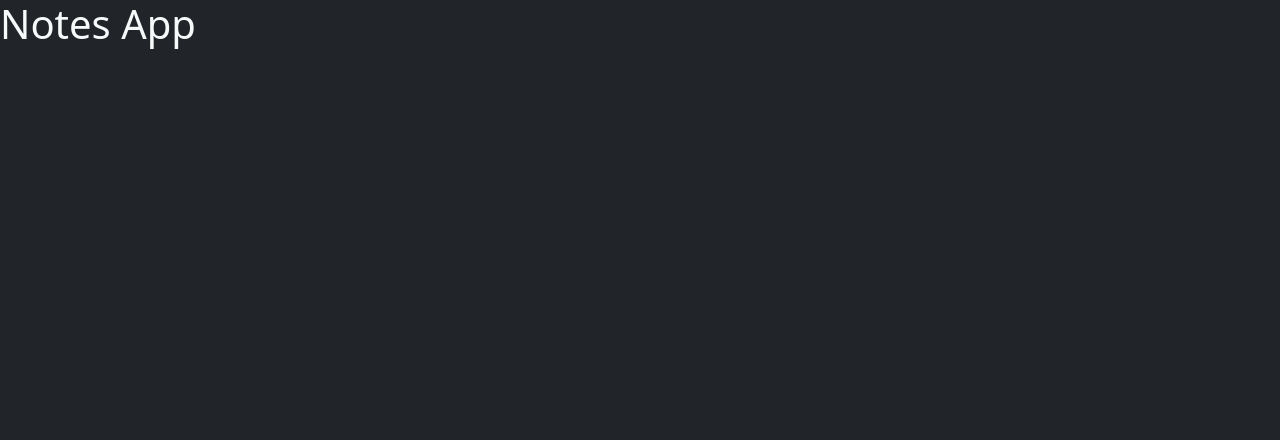
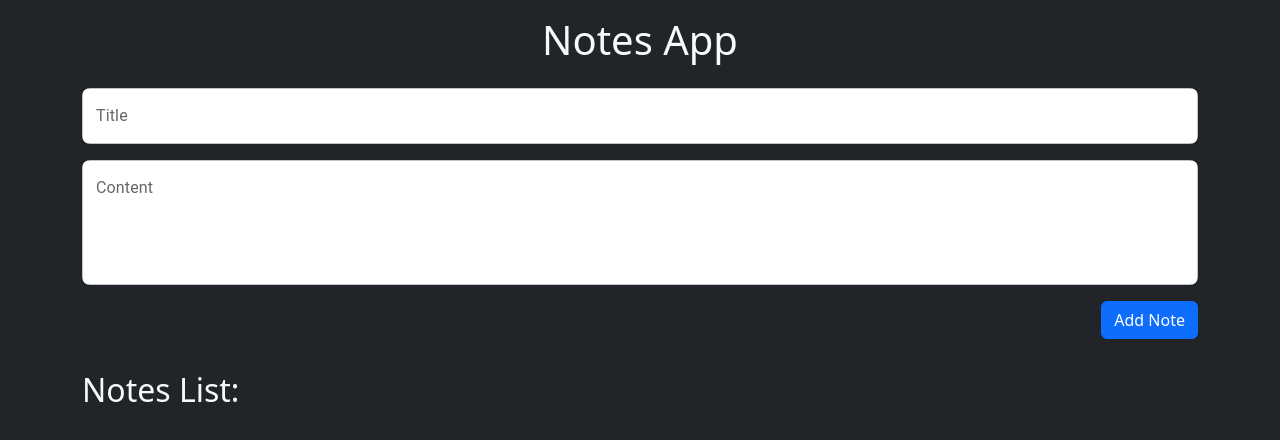
Before and after one commit to Minixx33/react-project-new, a React (Create React App) app: page /notes in a window 1280 px wide. Shown: the top 440 px of the page. Built offline with nearby package versions, Linux system fonts and the light colour scheme.

Commit message:
notes app with styling

```diff
--- a/package.json
+++ b/package.json
@@ -3,6 +3,10 @@
   "version": "0.1.0",
   "private": true,
   "dependencies": {
+    "@emotion/react": "^11.13.3",
+    "@emotion/styled": "^11.13.0",
+    "@mui/icons-material": "^6.1.4",
+    "@mui/material": "^6.1.4",
     "@testing-library/jest-dom": "^5.17.0",
     "@testing-library/react": "^13.4.0",
     "@testing-library/user-event": "^13.5.0",
@@ -13,6 +17,7 @@
     "@types/react-router-dom": "^5.3.3",
     "bootstrap": "^5.3.3",
     "react": "^18.3.1",
+    "react-bootstrap": "^2.10.5",
     "react-dom": "^18.3.1",
     "react-project-new": "file:",
     "react-router-dom": "^6.27.0",
--- /dev/null
+++ b/src/components/NoteProps.tsx
@@ -0,0 +1,95 @@
+import React, { useState } from "react";
+import { Card, CardContent, Button, TextField, Typography } from '@mui/material';
+import EditIcon from '@mui/icons-material/Edit';
+import DeleteIcon from '@mui/icons-material/Delete';
+import SaveIcon from '@mui/icons-material/Save';
+import CancelIcon from '@mui/icons-material/Cancel';
+
+export interface NoteProps {
+    note: {
+        id: string;
+        title: string;
+        content: string;
+    };
+    onDelete: (id: string) => void;
+    onEdit: (id: string, newContent: string) => void;
+}
+
+// Define the Note component
+const Note: React.FC<NoteProps> = ({ note, onDelete, onEdit }) => {
+    const [isEditing, setIsEditing] = useState(false);
+    const [editedContent, setEditedContent] = useState(note.content);
+
+    const handleEdit = () => {
+        setIsEditing(true);
+    };
+
+    const handleSubmit = () => {
+        onEdit(note.id, editedContent);
+        setIsEditing(false);
+    };
+
+    return (
+        <Card className="bg-secondary-subtle rounded-3">
+            <CardContent>
+                {isEditing ? (
+                    <div>
+                        <TextField
+                            fullWidth
+                            label="Edit Content"
+                            variant="outlined"
+                            value={editedContent}
+                            onChange={(e) => setEditedContent(e.target.value)}
+                        />
+                        <Button
+                            variant="contained"
+                            color="primary"
+                            startIcon={<SaveIcon />}
+                            onClick={handleSubmit}
+                        >
+                            Save
+                        </Button>
+                        <Button
+                            variant="text"
+                            color="secondary"
+                            startIcon={<CancelIcon />}
+                            onClick={() => setIsEditing(false)}
+                        >
+                            Cancel
+                        </Button>
+                    </div>
+                ) : (
+                    <div>
+                        <Typography variant="h5" gutterBottom>
+                            {note.title}
+                        </Typography>
+                        <Typography variant="body2" color="textSecondary" gutterBottom>
+                            {note.content}
+                        </Typography>
+                        <div className="d-flex justify-content-end">
+                            <Button
+                                variant="contained"
+                                color="primary"
+                                startIcon={<EditIcon />}
+                                onClick={handleEdit}
+                            >
+                                Edit
+                            </Button>
+                            <Button
+                                variant="contained"
+                                color="secondary"
+                                startIcon={<DeleteIcon />}
+                                onClick={() => onDelete(note.id)}
+                            >
+                                Delete
+                        </Button>
+                        </div>
+                    </div>
+                )}
+            </CardContent>
+        </Card>
+    );
+};
+
+// Export the Note component
+export default Note;
--- a/src/components/NotesApp.tsx
+++ b/src/components/NotesApp.tsx
@@ -1,11 +1,71 @@
-import React from "react";
+import React, {useState} from "react";
 import 'bootstrap/dist/css/bootstrap.min.css';
+import Note from './NoteProps';
+import { Container, Button, Card } from "react-bootstrap";
+import TextField from "@mui/material/TextField";
 
 const NotesApp : React.FC = () => {
+
+    type Notes = {title: string, content: string, id: string}
+    const [notes, setNotes] = useState<Notes[]>([]);
+    const [newNote, setNewNote] = useState<{ title: string; content: string }>({title: "", content: ""});
+
+
+    const AddNote = () => {
+        if (newNote.title && newNote.content) {
+            const newId = Date.now().toString();
+            setNotes([...notes, { ...newNote, id: newId }]);
+            setNewNote({ title: "", content: "" });
+        }
+    };
+
+    const deleteNote = (id: string) => {
+        const updatedNotes = notes.filter((note) => note.id !== id);
+        setNotes(updatedNotes);
+    }
+
+    const editNote = (id: string, newContent: string) => {
+        const updatedNotes = notes.map((note) =>
+            note.id === id ? {...note, text: newContent} : note
+        );
+        setNotes(updatedNotes);
+    }
+
     return (
-        <div className="NotesApp">
-        <h1>Notes App</h1>
-        </div>
+        <Container>
+            <h1 className="text-center py-3">Notes App</h1>
+            <div className="mb-3 bg-white rounded-3">
+                <TextField
+                    label="Title"
+                    variant="outlined"
+                    fullWidth
+                    value={newNote.title}
+                    onChange={(e) => setNewNote({ ...newNote, title: e.target.value })}
+                />
+            </div>
+            <div className="mb-3 bg-white rounded-3">
+                <TextField
+                    label="Content"
+                    variant="outlined"
+                    fullWidth
+                    multiline
+                    rows={4}
+                    value={newNote.content}
+                    onChange={(e) => setNewNote({ ...newNote, content: e.target.value })}
+                />
+            </div>
+            <div className="d-flex justify-content-end mb-3">
+                <Button variant="primary" onClick={AddNote}>
+                    Add Note
+                </Button>
+            </div>
+            <h2 className="py-3">Notes List:</h2>
+            <div className="mt-4">
+                {notes.map(note => (
+                    <Note key={note.id} note={note} onDelete={deleteNote} onEdit={editNote} />
+                ))}
+            </div>
+        </Container>
     );
 }
 
```
Also changed, not shown: 1 other file (tests, documents, lock files or other folders).
